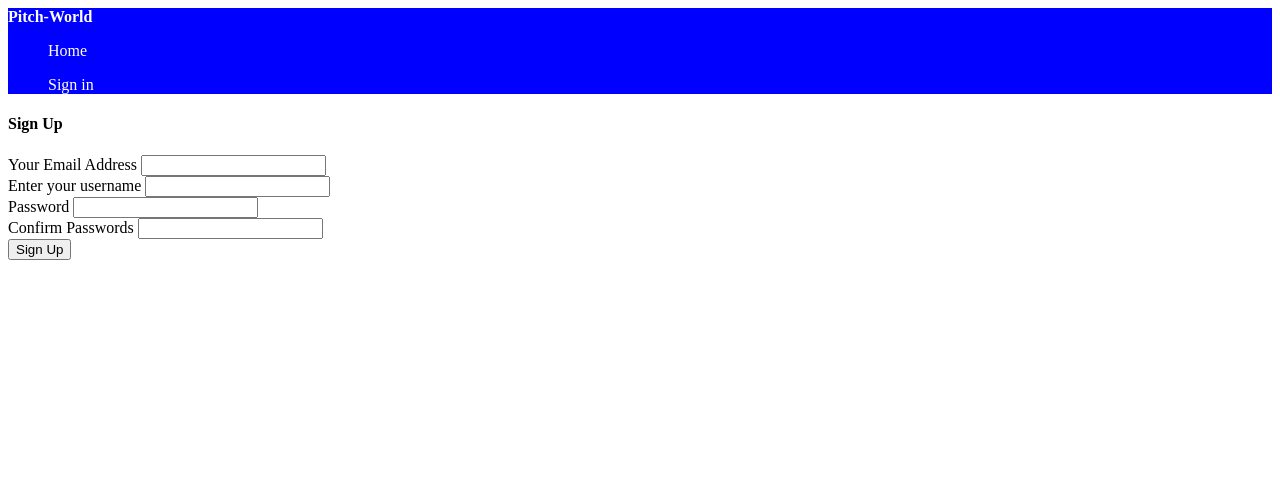
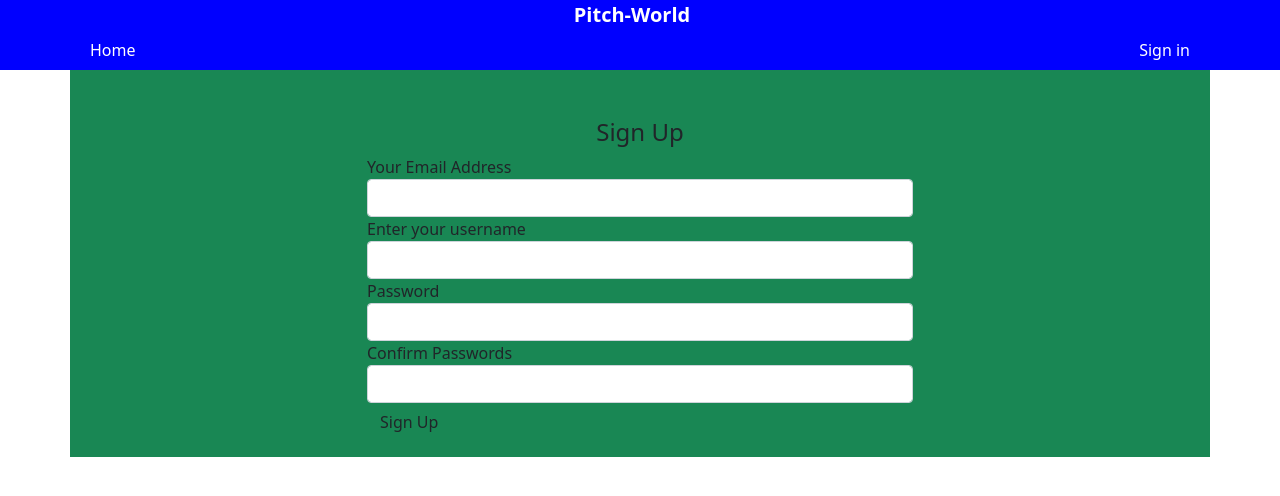
Before and after one commit to joankirui/Pitches, a Flask app: page /authenticate/register in a window 1280 px wide. Shown: the top 496 px of the page. Run offline with Flask 2, Linux system fonts and the light colour scheme; some libraries are stand-ins or nearby versions.

Commit message:
upgrade styling

```diff
--- a/app/templates/auth/login.html
+++ b/app/templates/auth/login.html
@@ -1,8 +1,8 @@
 {% extends 'base.html'%}
-{% import 'bootstrap/wtf.html' as wtf%}
+{% import 'bootstrap/wtf.html' as wtf %}
 
 {% block content %}
-<div class="container">
+<div class="container bg-success pt-lg-5">
     <div class="row">
       <div class= "col-md-3"></div>
       <div class="col-md-6">
@@ -15,7 +15,7 @@
       {% endfor %}
       <!-- Login form -->
       {{wtf.quick_form(login_form)}}
-      <p> Don't have an account? <a href="{{url_for('auth.register')}}">Sign up here</a></p>
+      <p> Don't have an account?<a href="{{url_for('auth.register')}}">Sign up here</a></p>
      </div>
      <div clas="col-md-3"></div>
     </div>
--- a/app/templates/auth/register.html
+++ b/app/templates/auth/register.html
@@ -2,11 +2,11 @@
 {% import 'bootstrap/wtf.html' as wtf%}
 
 {% block content %}
-<div class="container">
+<div class="container bg-success pt-lg-5">
     <div class="row">
         <div class="col-md-3"> </div>
         <div class="col-md-6">
-        <h4 class="text-center"><strong>Sign Up</strong></h4>
+        <h4 class="text-center">Sign Up</h4>
         {{wtf.quick_form(registration_form)}}
 
         </div>
--- a/app/templates/base.html
+++ b/app/templates/base.html
@@ -3,7 +3,11 @@
     {%block styles %}
 
         <!--bootsrap cdn-->
-        <link rel="stylesheet" href="https://cdnjs.cloudflare.com/ajax/libs/font-awesome/6.0.0-beta2/css/all.min.css" integrity="sha512-YWzhKL2whUzgiheMoBFwW8CKV4qpHQAEuvilg9FAn5VJUDwKZZxkJNuGM4XkWuk94WCrrwslk8yWNGmY1EduTA==" crossorigin="anonymous" referrerpolicy="no-referrer" />
+        <link href="https://cdn.jsdelivr.net/npm/bootstrap@5.0.0-beta3/dist/css/bootstrap.min.css" rel="stylesheet"
+        integrity="sha384-eOJMYsd53ii+scO/bJGFsiCZc+5NDVN2yr8+0RDqr0Ql0h+rP48ckxlpbzKgwra6" crossorigin="anonymous">
+    <script src="https://cdn.jsdelivr.net/npm/bootstrap@5.0.0-beta3/dist/js/bootstrap.bundle.min.js"
+        integrity="sha384-JEW9xMcG8R+pH31jmWH6WWP0WintQrMb4s7ZOdauHnUtxwoG2vI5DkLtS3qm9Ekf"
+        crossorigin="anonymous"></script>
 
         <link rel="stylesheet" href="{{url_for('static',filename='css/styles.css')}}">
     {% endblock %}
--- a/app/templates/navbar.html
+++ b/app/templates/navbar.html
@@ -4,7 +4,7 @@
   <div class="container text-center">
       <a class="navbar-brand p-2 fw-bolder" href="{{url_for('main.index')}}"style="text-decoration:none; color: white;" ></i><strong>Pitch-World</strong></a>
       <div class="collapse navbar-collapse" id="navbarSupportedContent">
-          <ul class="navbar-nav me-auto mb-2 mb-lg-0" style="list-style-type: none;display: flex;justify-content: space-between;">
+          <ul class="navbar-nav me-auto mb-2 mb-lg-0" style="list-style-type: none;">
               <li class="nav-item">
                   <a class="nav-link active" aria-current="page" href="{{url_for('main.index')}}"style="text-decoration:none; color: white;">Home</a>
               </li>
@@ -14,7 +14,7 @@
               </li>
               {% endif %}
           </ul>
-          <ul class="navbar-nav navbar-right" style="list-style-type: none;display: flex;justify-content: space-between;">
+          <ul class="navbar-nav navbar-right" style="list-style-type: none;">
               {% if current_user.is_authenticated %}
               <li class="nav-item">
                   <a href="{{url_for('main.profile',name=current_user.username)}}" class="nav-link"style="text-decoration:none; color: white;">Profile</a>
```
Also changed, not shown: README.md.
